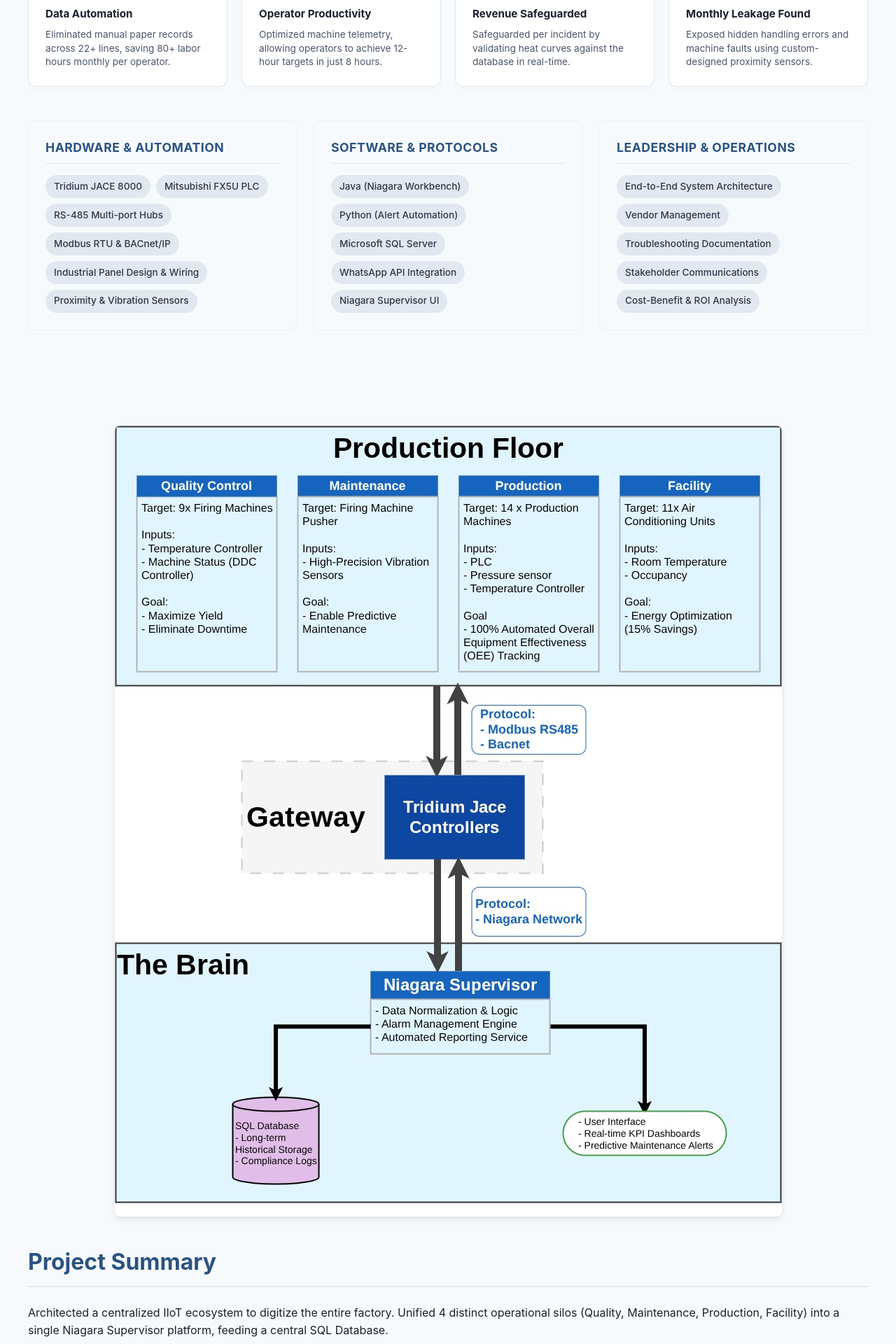
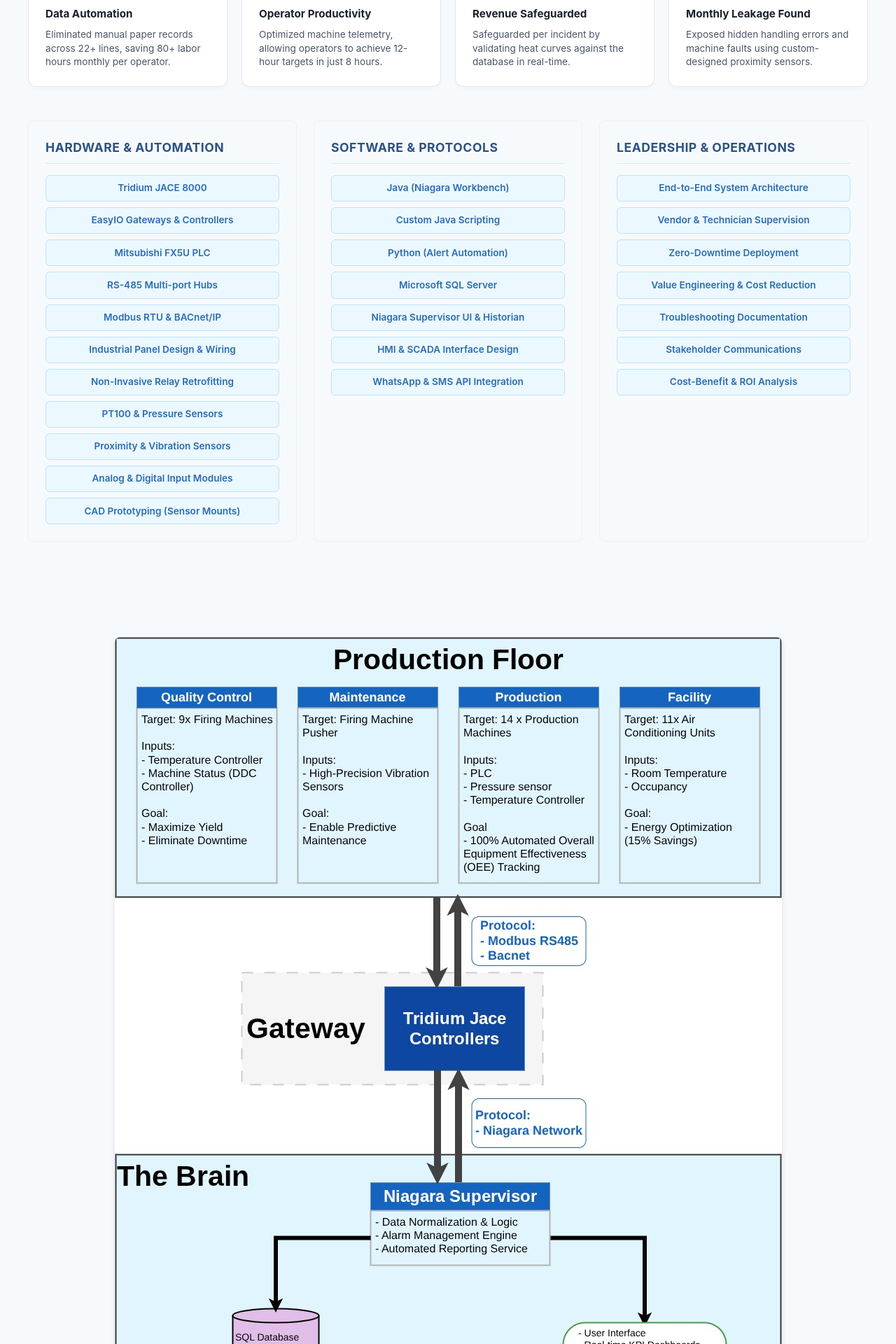
Before and after one commit to xion-xion/xion-xion.github.io, a Jekyll site: the page built from projects/project-smart-factory.html, in a window 1280 px wide. Shown: the part 589-2509 px from the top of the page at 70% size. Built offline with Jekyll 4.4.1, drawn with Linux system fonts in a browser that asks for light colours.

Commit message:
Update tech taxonomy styling and add skills to Smart Factory page

```diff
--- a/assets/css/style.css
+++ b/assets/css/style.css
@@ -1044,8 +1044,29 @@
 
 .tech-tax-tags {
     display: flex;
-    flex-wrap: wrap;
+    flex-direction: column;
     gap: 0.5rem;
+}
+
+.tech-tax-tags .skill-tag {
+    display: block;
+    text-align: center;
+    background-color: #ebf8ff;
+    color: #2b6cb0;
+    border: 1px solid #bee3f8;
+    padding: 0.45rem 0.75rem;
+    border-radius: 6px;
+    font-size: 0.85rem;
+    font-weight: 600;
+    transition: all 0.2s ease-in-out;
+}
+
+.tech-tax-tags .skill-tag:hover {
+    background-color: #2b6cb0;
+    color: #ffffff;
+    border-color: #2b6cb0;
+    transform: translateY(-1px);
+    box-shadow: 0 2px 5px rgba(43, 108, 176, 0.15);
 }
 
 /* Responsive Overrides */
--- a/projects/project-smart-factory.html
+++ b/projects/project-smart-factory.html
@@ -51,28 +51,37 @@
             <h3>Hardware & Automation</h3>
             <div class="tech-tax-tags">
                 <span class="skill-tag">Tridium JACE 8000</span>
+                <span class="skill-tag">EasyIO Gateways & Controllers</span>
                 <span class="skill-tag">Mitsubishi FX5U PLC</span>
                 <span class="skill-tag">RS-485 Multi-port Hubs</span>
                 <span class="skill-tag">Modbus RTU & BACnet/IP</span>
                 <span class="skill-tag">Industrial Panel Design & Wiring</span>
+                <span class="skill-tag">Non-Invasive Relay Retrofitting</span>
+                <span class="skill-tag">PT100 & Pressure Sensors</span>
                 <span class="skill-tag">Proximity & Vibration Sensors</span>
+                <span class="skill-tag">Analog & Digital Input Modules</span>
+                <span class="skill-tag">CAD Prototyping (Sensor Mounts)</span>
             </div>
         </div>
         <div class="tech-tax-card">
             <h3>Software & Protocols</h3>
             <div class="tech-tax-tags">
                 <span class="skill-tag">Java (Niagara Workbench)</span>
+                <span class="skill-tag">Custom Java Scripting</span>
                 <span class="skill-tag">Python (Alert Automation)</span>
                 <span class="skill-tag">Microsoft SQL Server</span>
-                <span class="skill-tag">WhatsApp API Integration</span>
-                <span class="skill-tag">Niagara Supervisor UI</span>
+                <span class="skill-tag">Niagara Supervisor UI & Historian</span>
+                <span class="skill-tag">HMI & SCADA Interface Design</span>
+                <span class="skill-tag">WhatsApp & SMS API Integration</span>
             </div>
         </div>
         <div class="tech-tax-card">
             <h3>Leadership & Operations</h3>
             <div class="tech-tax-tags">
                 <span class="skill-tag">End-to-End System Architecture</span>
-                <span class="skill-tag">Vendor Management</span>
+                <span class="skill-tag">Vendor & Technician Supervision</span>
+                <span class="skill-tag">Zero-Downtime Deployment</span>
+                <span class="skill-tag">Value Engineering & Cost Reduction</span>
                 <span class="skill-tag">Troubleshooting Documentation</span>
                 <span class="skill-tag">Stakeholder Communications</span>
                 <span class="skill-tag">Cost-Benefit & ROI Analysis</span>
```
